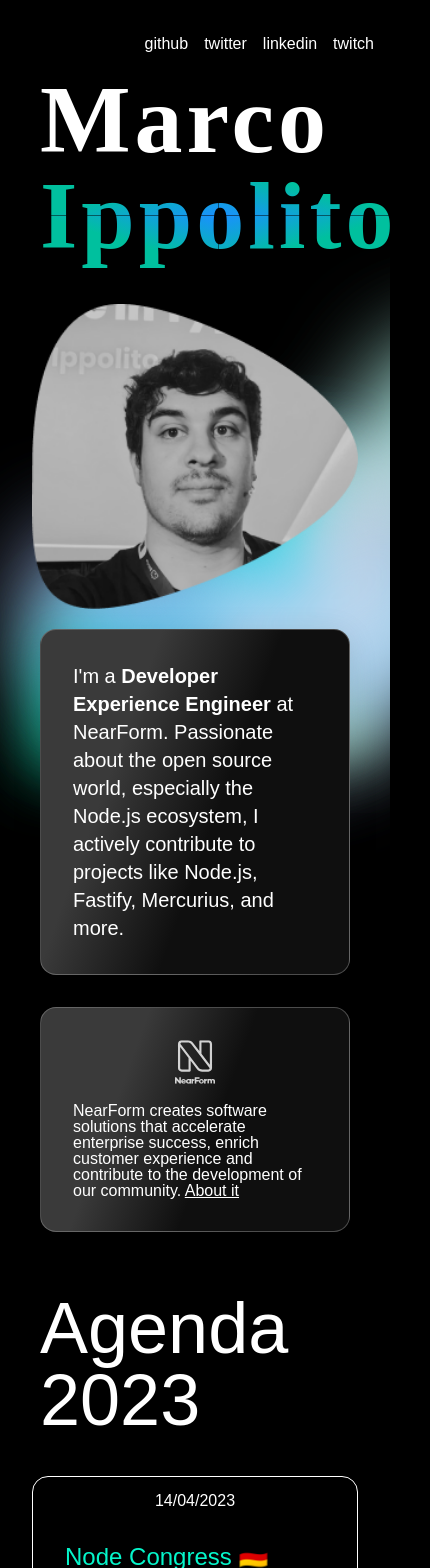
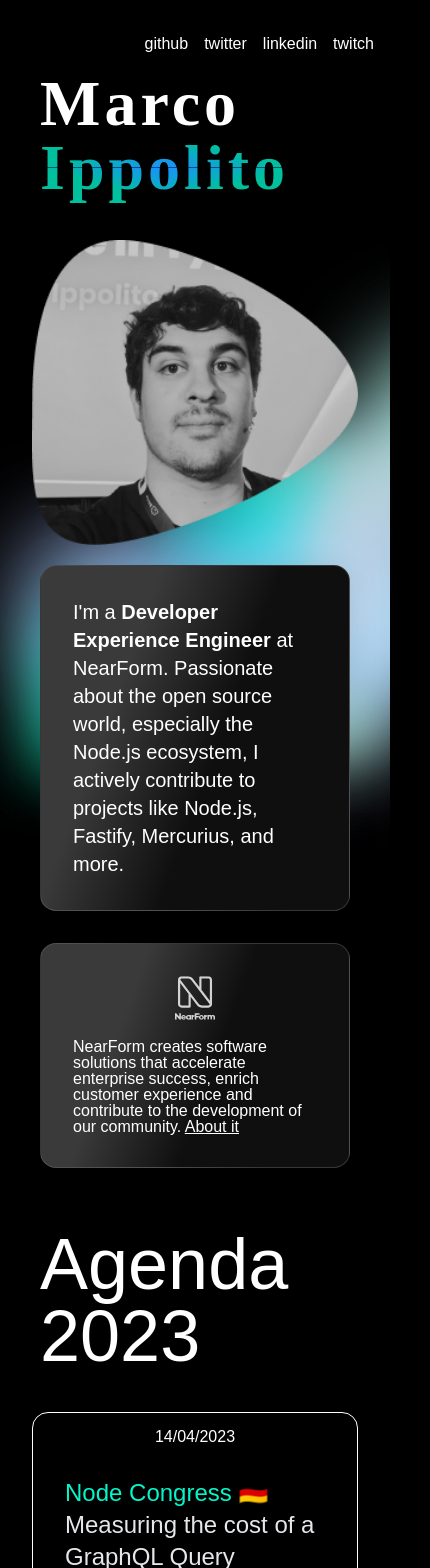
Before and after one commit to marco-ippolito/me, a Nuxt app: page / in a window 390 px wide. Shown: the top 1568 px of the page, 430 px wide, since content can reach past the window. Built offline with nearby package versions, Linux system fonts and the light colour scheme.

Commit message:
fix: responsive

```diff
--- a/assets/css/main.css
+++ b/assets/css/main.css
@@ -1,6 +1,5 @@
 html {
   font-family: "Montserrat", sans-serif;
-  /* border: 1px solid salmon; */
 }
 
 body {
@@ -10,17 +9,17 @@ body {
 }
 
 :root {
-  --border: #aaaaaa65 1px solid;
+  --border: #74747465 1px solid;
   --border-radius: 1rem;
   --primary-color: #1a90ff;
   --secondary-color: #00c09e;
 }
 
 .font-big {
-  font-size: 6rem;
+  font-size: 4rem;
   margin: 0;
   @media screen and (min-width: 1024px) {
-    font-size: 8rem
+    font-size: 8rem;
   }
   @media screen and (min-width: 1200px) {
     font-size: 10rem;
--- a/pages/index.vue
+++ b/pages/index.vue
@@ -12,9 +12,9 @@
       </ul>
     </header>
     <section
-      class="container home flex flex-col justify-center px-10 gap-5 lg:gap-10"
+      class="container home flex flex-col justify-start lg:justify-center gap-5 lg:gap-10"
     >
-      <main class="lg:flex px-10 lg:gap-10">
+      <main class="flex flex-col lg:flex-row px-10 lg:gap-10 ">
         <header class="flex-1">
           <h1 class="name font-big mb-10">
             Marco
@@ -45,7 +45,7 @@
         </div>
         <div class="flex-1 flex items-center justify-center">
           <article
-            class="glass lg:gap-8 gap-4 w-xs lg:w-sm flex items-center flex-col lg:flex-row mt-8"
+            class="glass lg:gap-8 gap-4 max-w-xs lg:w-sm flex items-center flex-col lg:flex-row mt-8"
           >
             <NearformLogo />
             <p>
```
